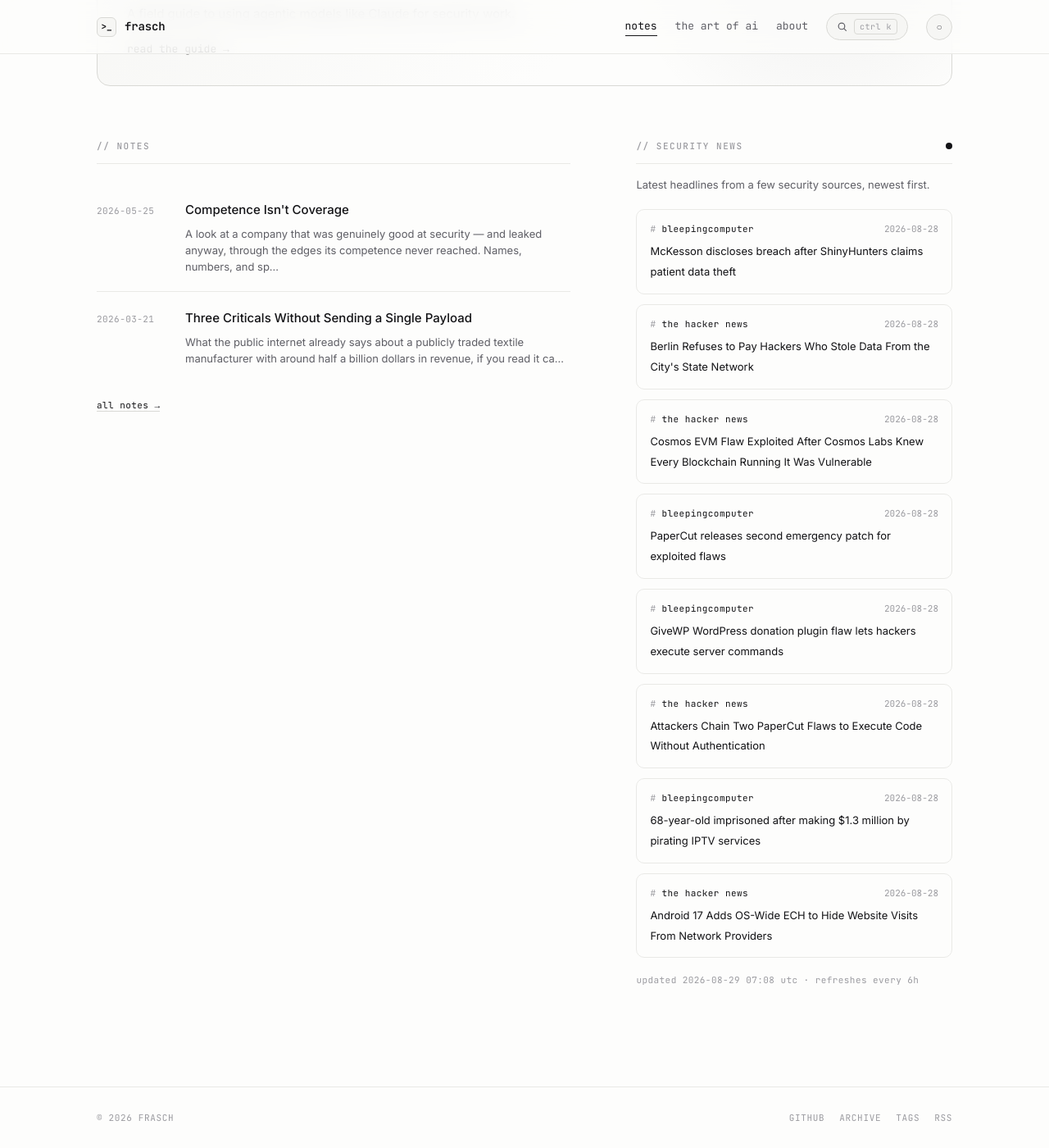
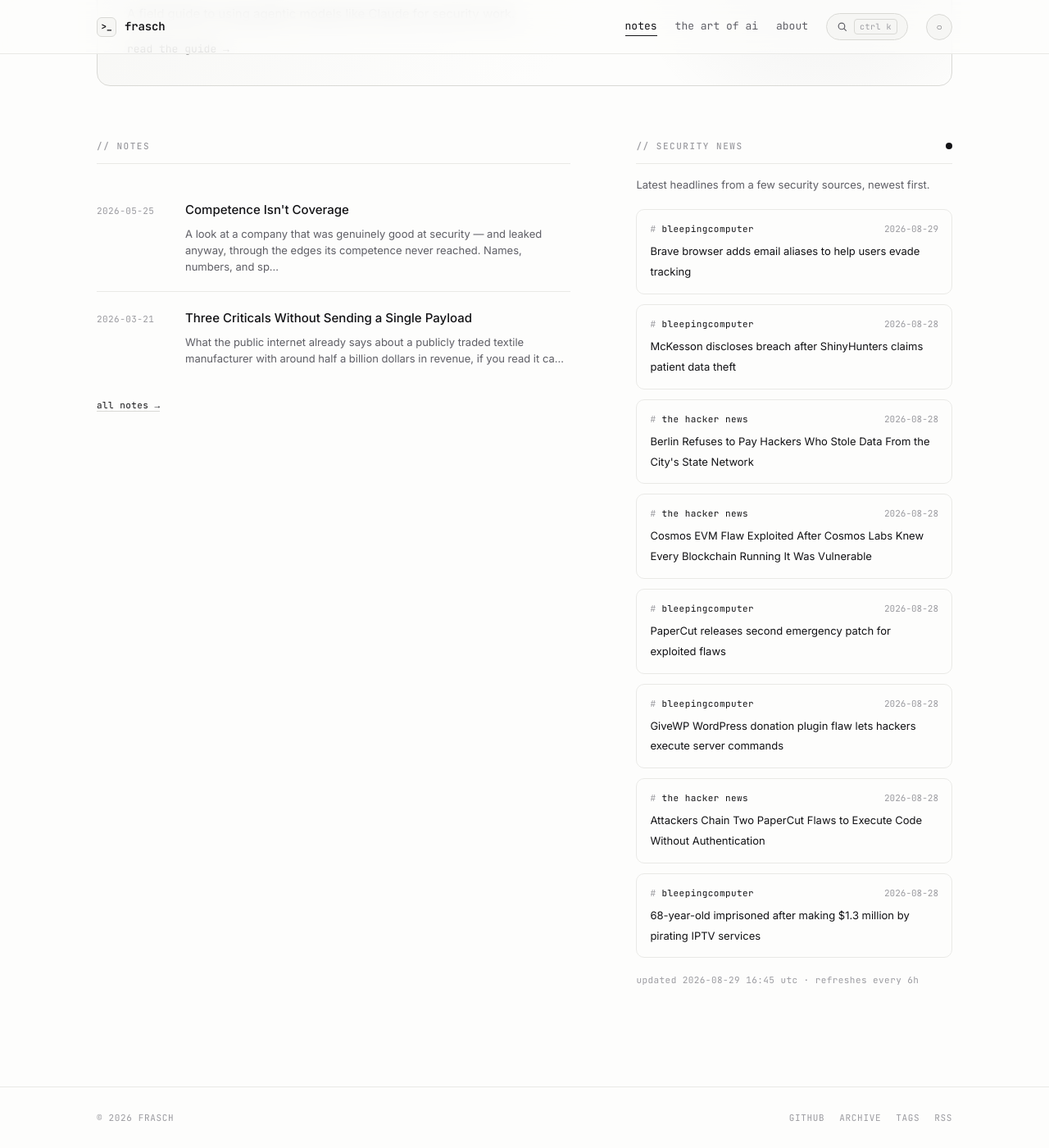
Before and after one commit to whoisfrasch/frasch, a Jekyll site: the page built from index.html, in a window 1280 px wide and 1400 px high, scrolled down 615 px. Shown: the whole window at 82% size. Built offline with Jekyll 4.4.1, drawn with Linux system fonts in a browser that asks for light colours.

Commit message:
Refresh security news feed

```diff
--- a/_data/news.json
+++ b/_data/news.json
@@ -1,6 +1,12 @@
 {
-  "updated": "2026-08-29T07:08:24Z",
+  "updated": "2026-08-29T16:45:18Z",
   "items": [
+    {
+      "source": "bleepingcomputer",
+      "title": "Brave browser adds email aliases to help users evade tracking",
+      "link": "https://www.bleepingcomputer.com/news/security/brave-browser-adds-email-aliases-to-help-users-evade-tracking/",
+      "date": "2026-08-29T14:19:23Z"
+    },
     {
       "source": "bleepingcomputer",
       "title": "McKesson discloses breach after ShinyHunters claims patient data theft",
@@ -42,12 +48,6 @@
       "title": "68-year-old imprisoned after making $1.3 million by pirating IPTV services",
       "link": "https://www.bleepingcomputer.com/news/security/68-year-old-imprisoned-after-making-13-million-by-pirating-iptv-services/",
       "date": "2026-08-28T16:36:47Z"
-    },
-    {
-      "source": "the hacker news",
-      "title": "Android 17 Adds OS-Wide ECH to Hide Website Visits From Network Providers",
-      "link": "https://thehackernews.com/2026/08/android-17-adds-os-wide-ech-to-hide.html",
-      "date": "2026-08-28T16:20:46Z"
     }
   ]
 }
```
